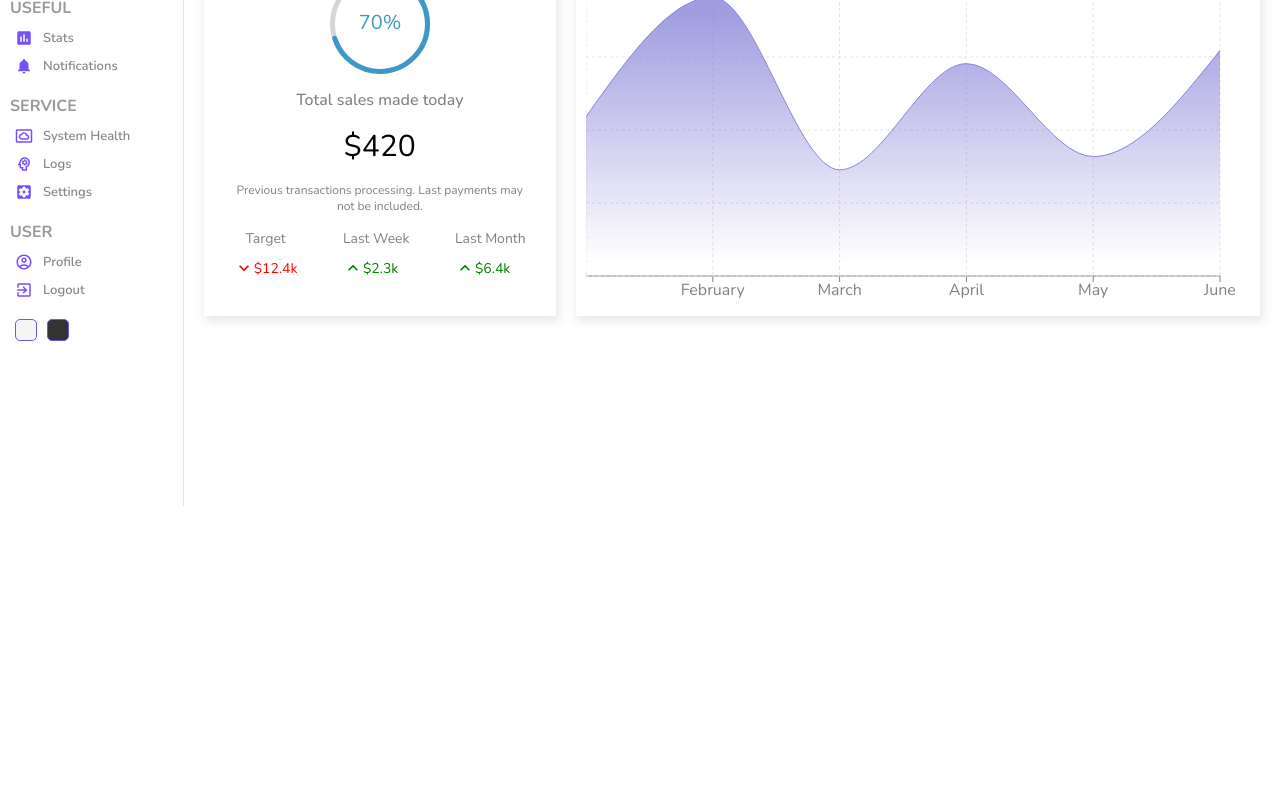
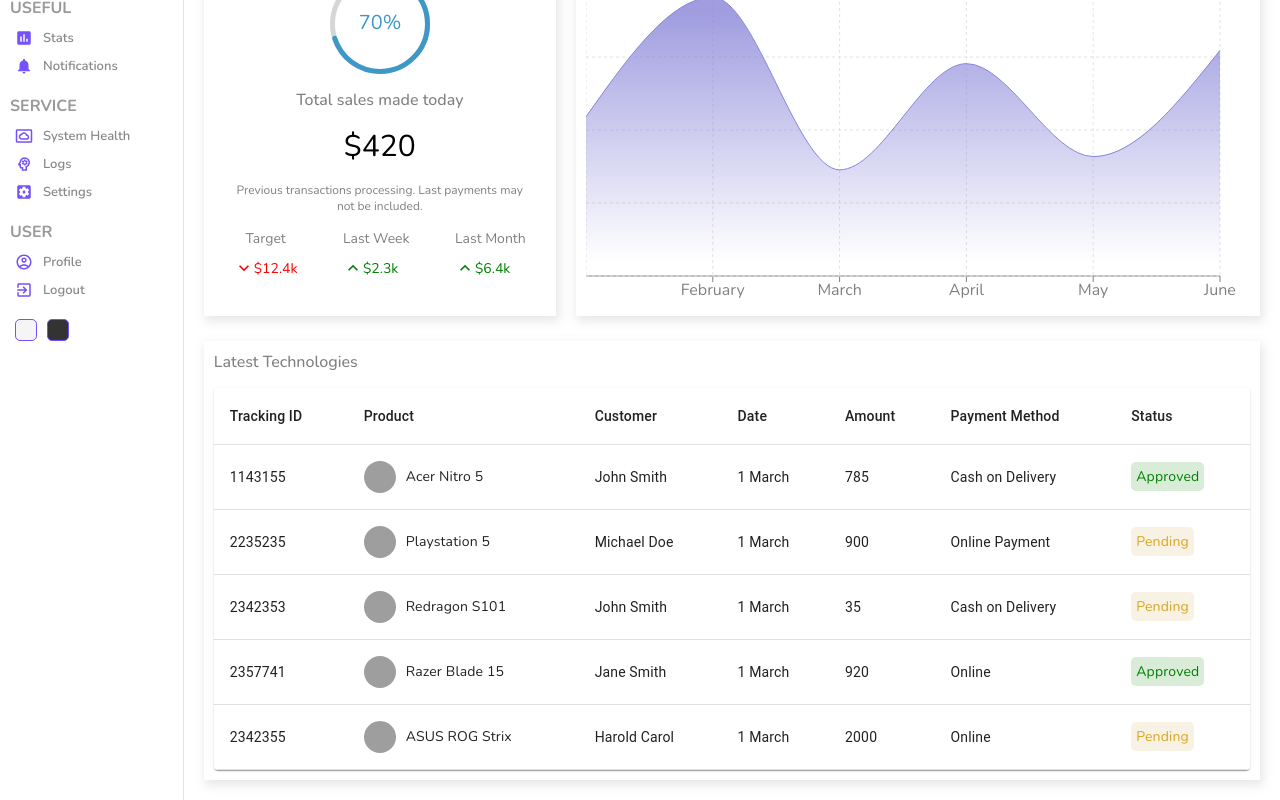
Before and after one commit to Yash-devasp/react-admin-panel, a React (Create React App) app: page / in a window 1280 px wide. Shown: the part 294-1094 px from the top of the page. Before the commit the page ends 800 px from the top, so only its background shows below. Built offline with nearby package versions, Linux system fonts and the light colour scheme; grey boxes are pictures that could not be loaded.

Commit message:
mui table

```diff
--- /dev/null
+++ b/src/components/List/List.jsx
@@ -0,0 +1,102 @@
+import Table from '@mui/material/Table';
+import TableBody from '@mui/material/TableBody';
+import TableCell from '@mui/material/TableCell';
+import TableContainer from '@mui/material/TableContainer';
+import TableHead from '@mui/material/TableHead';
+import TableRow from '@mui/material/TableRow';
+import Paper from '@mui/material/Paper';
+import './List.scss';
+
+const List = () => {
+  const rows = [
+    {
+      id: 1143155,
+      product: 'Acer Nitro 5',
+      img: 'https://m.media-amazon.com/images/I/81bc8mA3nKL._AC_UY327_FMwebp_QL65_.jpg',
+      customer: 'John Smith',
+      date: '1 March',
+      amount: 785,
+      method: 'Cash on Delivery',
+      status: 'Approved',
+    },
+    {
+      id: 2235235,
+      product: 'Playstation 5',
+      img: 'https://m.media-amazon.com/images/I/31JaiPXYI8L._AC_UY327_FMwebp_QL65_.jpg',
+      customer: 'Michael Doe',
+      date: '1 March',
+      amount: 900,
+      method: 'Online Payment',
+      status: 'Pending',
+    },
+    {
+      id: 2342353,
+      product: 'Redragon S101',
+      img: 'https://m.media-amazon.com/images/I/71kr3WAj1FL._AC_UY327_FMwebp_QL65_.jpg',
+      customer: 'John Smith',
+      date: '1 March',
+      amount: 35,
+      method: 'Cash on Delivery',
+      status: 'Pending',
+    },
+    {
+      id: 2357741,
+      product: 'Razer Blade 15',
+      img: 'https://m.media-amazon.com/images/I/71wF7YDIQkL._AC_UY327_FMwebp_QL65_.jpg',
+      customer: 'Jane Smith',
+      date: '1 March',
+      amount: 920,
+      method: 'Online',
+      status: 'Approved',
+    },
+    {
+      id: 2342355,
+      product: 'ASUS ROG Strix',
+      img: 'https://m.media-amazon.com/images/I/81hH5vK-MCL._AC_UY327_FMwebp_QL65_.jpg',
+      customer: 'Harold Carol',
+      date: '1 March',
+      amount: 2000,
+      method: 'Online',
+      status: 'Pending',
+    },
+  ];
+  return (
+    <TableContainer component={Paper} className="table">
+      <Table sx={{ minWidth: 650 }} aria-label="simple table">
+        <TableHead>
+          <TableRow>
+            <TableCell className="tableCell">Tracking ID</TableCell>
+            <TableCell className="tableCell">Product</TableCell>
+            <TableCell className="tableCell">Customer</TableCell>
+            <TableCell className="tableCell">Date</TableCell>
+            <TableCell className="tableCell">Amount</TableCell>
+            <TableCell className="tableCell">Payment Method</TableCell>
+            <TableCell className="tableCell">Status</TableCell>
+          </TableRow>
+        </TableHead>
+        <TableBody>
+          {rows.map((row) => (
+            <TableRow key={row.id}>
+              <TableCell className="tableCell">{row.id}</TableCell>
+              <TableCell className="tableCell">
+                <div className="cellWrapper">
+                  <img src={row.img} alt="" className="image" />
+                  {row.product}
+                </div>
+              </TableCell>
+              <TableCell className="tableCell">{row.customer}</TableCell>
+              <TableCell className="tableCell">{row.date}</TableCell>
+              <TableCell className="tableCell">{row.amount}</TableCell>
+              <TableCell className="tableCell">{row.method}</TableCell>
+              <TableCell className="tableCell">
+                <span className={`status ${row.status}`}>{row.status}</span>
+              </TableCell>
+            </TableRow>
+          ))}
+        </TableBody>
+      </Table>
+    </TableContainer>
+  );
+};
+
+export default List;
--- /dev/null
+++ b/src/components/List/List.scss
@@ -0,0 +1,29 @@
+.table {
+  .cellWrapper {
+    display: flex;
+    align-items: center;
+
+    .image {
+      width: 32px;
+      height: 32px;
+      border-radius: 50%;
+      margin-right: 10px;
+      object-fit: cover;
+    }
+  }
+
+  .status {
+    padding: 5px;
+    border-radius: 5px;
+
+    &.Approved {
+      color: green;
+      background-color: rgba(0, 128, 0, 0.151);
+    }
+
+    &.Pending {
+      color: goldenrod;
+      background-color: rgba(189, 128, 3, 0.103);
+    }
+  }
+}
--- a/src/pages/Home/Home.jsx
+++ b/src/pages/Home/Home.jsx
@@ -3,6 +3,7 @@
 import Widget from '../../components/Widget/Widget';
 import Featured from '../../components/Featured/Featured';
 import Chart from '../../components/Chart/Chart';
+import Table from '../../components/List/List';
 import './Home.scss';
 
 const Home = () => {
@@ -21,6 +22,10 @@
           <Featured />
           <Chart />
         </div>
+        <div className="listContainer">
+          <div className="listTitle">Latest Technologies</div>
+          <Table />
+        </div>
       </div>
     </div>
   );
--- a/src/pages/Home/Home.scss
+++ b/src/pages/Home/Home.scss
@@ -14,5 +14,18 @@
     .charts {
       padding: 5px 20px;
     }
+
+    .listContainer {
+      -webkit-box-shadow: 2px 4px 10px 1px rgba(0, 0, 0, 0.47);
+      box-shadow: 2px 4px 10px 1px rgba(201, 201, 201, 0.47);
+      padding: 10px;
+      margin: 20px;
+
+      .listTitle {
+        font-weight: 500;
+        color: gray;
+        margin-bottom: 15px;
+      }
+    }
   }
 }
```
